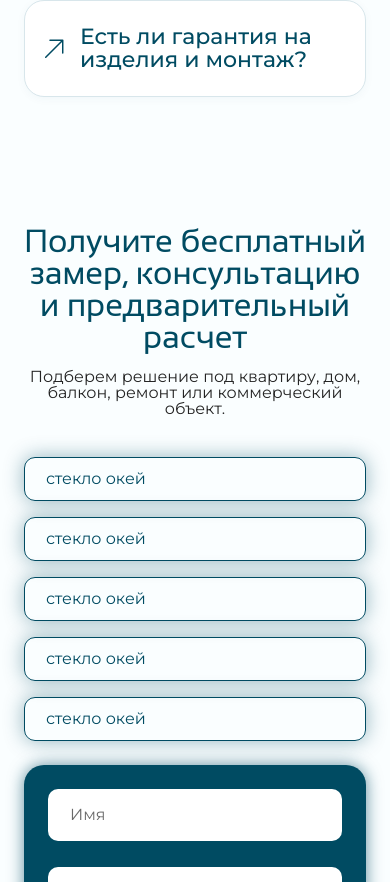
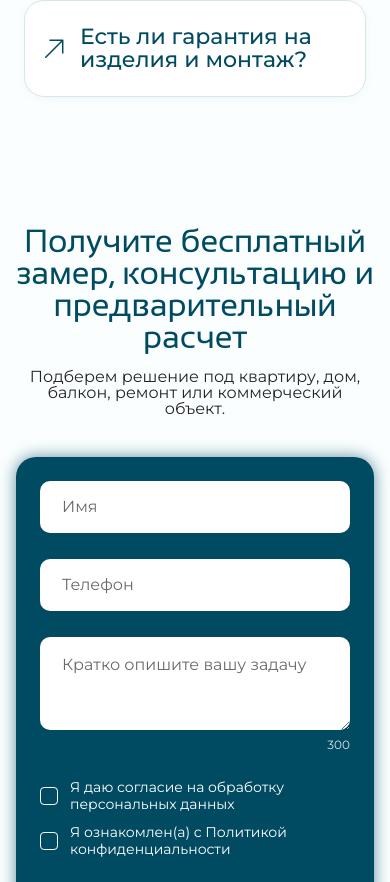
Before and after one commit to bullbashechka/saferplast, a Next.js app: page / in a window 390 px wide. Shown: the part 10241-11123 px from the top of the page. Built offline with nearby package versions, Linux system fonts and the light colour scheme.

Commit message:
Refine lead form decorative layout

```diff
--- a/src/features/lead-form/lead-form-content.ts
+++ b/src/features/lead-form/lead-form-content.ts
@@ -1,9 +1,28 @@
+export type DecorativeLabelOffset = "outer" | "inner";
+
+export type DecorativeLabel = {
+  label: string;
+  offset: DecorativeLabelOffset;
+};
+
 export const leadFormContent = {
   title: "Получите бесплатный замер, консультацию и предварительный расчет",
   subtitle: "Подберем решение под квартиру, дом, балкон, ремонт или коммерческий объект.",
   decorativeLabels: {
-    left: ["стекло окей", "стекло окей", "стекло окей", "стекло окей", "стекло окей"],
-    right: ["стекло окей", "стекло окей", "стекло окей", "стекло окей", "стекло окей"],
+    left: [
+      { label: "Дует, шумно, холодно", offset: "outer" },
+      { label: "Окно плохо закрывается", offset: "inner" },
+      { label: "Треснул стеклопакет", offset: "outer" },
+      { label: "Старые окна пора менять", offset: "inner" },
+      { label: "Нужен срочный замер", offset: "outer" },
+    ],
+    right: [
+      { label: "Замена окон под ключ", offset: "outer" },
+      { label: "Балкон под ключ", offset: "inner" },
+      { label: "Ремонт фурнитуры", offset: "outer" },
+      { label: "Подоконники и откосы", offset: "inner" },
+      { label: "Двери для коммерции", offset: "outer" },
+    ],
   },
   fields: {
     name: "Имя",
--- a/src/features/lead-form/lead-form-section.tsx
+++ b/src/features/lead-form/lead-form-section.tsx
@@ -5,17 +5,34 @@ import { useState } from "react";
 
 import { Checkbox } from "@/components/ui/checkbox";
 import { Field, FieldGroup, FieldLabel } from "@/components/ui/field";
+import type { DecorativeLabel } from "@/features/lead-form/lead-form-content";
 import { leadFormContent } from "@/features/lead-form/lead-form-content";
 
-function DecorativeColumn({ items }: Readonly<{ items: readonly string[] }>) {
+function DecorativeColumn({
+  items,
+  side,
+}: Readonly<{
+  items: readonly DecorativeLabel[];
+  side: "left" | "right";
+}>) {
   return (
-    <div className="grid gap-4">
-      {items.map((item, index) => (
+    <div className="hidden w-full xl:grid xl:gap-[80px]">
+      {items.map((item) => (
         <div
-          key={`${item}-${index}`}
-          className="flex min-h-[44px] items-center rounded-[11px] border border-[#004B62] px-[21px] py-3 text-[1rem] font-normal leading-[1] text-[#004B62] shadow-[0_0_19.9px_rgba(0,75,98,0.41)]"
+          key={item.label}
+          className={`flex min-h-[44px] w-fit items-center whitespace-nowrap rounded-[11px] border border-[#004B62] px-[21px] py-3 text-[1rem] font-normal leading-[1] text-[#004B62] shadow-[0_0_19.9px_rgba(0,75,98,0.41)] ${
+            side === "right" ? "bg-[hsla(190,32%,93%,1)]" : ""
+          } ${
+            side === "left"
+              ? item.offset === "outer"
+                ? "justify-self-start"
+                : "justify-self-end"
+              : item.offset === "outer"
+                ? "justify-self-end"
+                : "justify-self-start"
+          }`}
         >
-          {item}
+          {item.label}
         </div>
       ))}
     </div>
@@ -29,8 +46,8 @@ export function LeadFormSection() {
   const remainingTaskSymbols = taskMaxLength - taskValue.length;
 
   return (
-    <section id="lead-form" className="bg-[rgba(250,254,255,1)] px-6 py-16 lg:px-8 lg:py-20">
-      <div className="mx-auto w-full max-w-content">
+    <section id="lead-form" className="bg-[rgba(250,254,255,1)] py-16 lg:py-20">
+      <div className="mx-auto w-full max-w-[90rem] px-4 sm:px-6 lg:w-[90rem] lg:max-w-none lg:px-0">
         <h2 className="mx-auto max-w-[61rem] text-center font-display text-[2rem] font-normal leading-[1] text-[#004B62] sm:text-[2.25rem] lg:text-[44px]">
           {title}
         </h2>
@@ -38,8 +55,8 @@ export function LeadFormSection() {
           {subtitle}
         </p>
 
-        <div className="mt-10 grid items-start gap-6 xl:grid-cols-[271px_minmax(320px,387px)_271px] xl:justify-center xl:gap-[28px]">
-          <DecorativeColumn items={decorativeLabels.left} />
+        <div className="mt-10 grid items-start gap-6 xl:ml-[7.5rem] xl:mr-[1.25rem] xl:grid-cols-[minmax(0,1fr)_minmax(320px,387px)_minmax(0,1fr)] xl:gap-[3rem]">
+          <DecorativeColumn items={decorativeLabels.left} side="left" />
 
           <div className="mx-auto w-full max-w-[387px]">
             <div className="rounded-[20px] bg-[#004B62] p-6 shadow-[0_0_16.3px_rgba(0,75,98,0.62)] sm:p-8 lg:p-10">
@@ -111,7 +128,7 @@ export function LeadFormSection() {
             </div>
           </div>
 
-          <DecorativeColumn items={decorativeLabels.right} />
+          <DecorativeColumn items={decorativeLabels.right} side="right" />
         </div>
       </div>
     </section>
```
